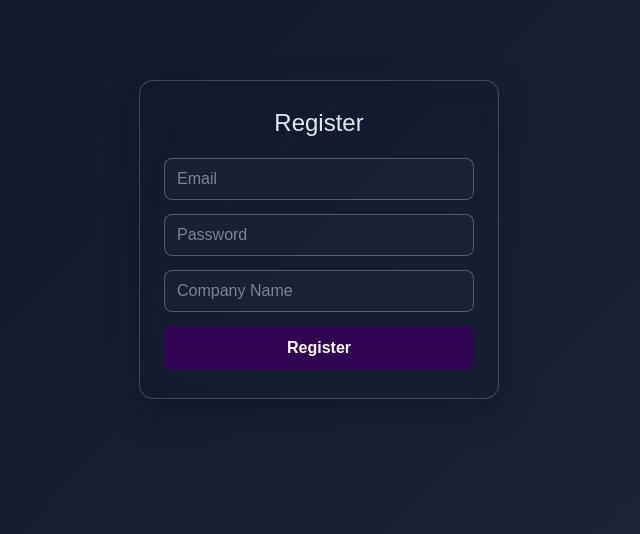
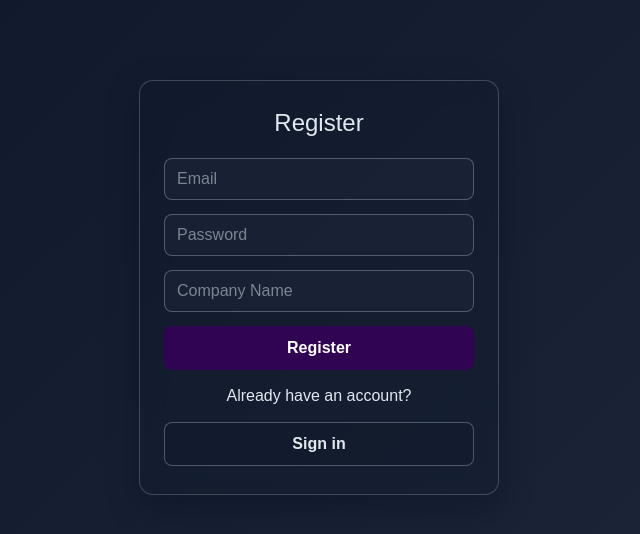
Before and after one commit to liavonliashchynski/inventory-app, a Next.js app: page /register in a window 1280 px wide. Shown: the top 534 px of the page, without its empty margins (321-961 px from the left). Built offline with nearby package versions, Linux system fonts and the light colour scheme.

Commit message:
feat(auth): add login navigation to register page
- add "Already have an account?" helper text
- add Sign in link using Next.js Link component
- style secondaryAction button for auth navigation
- improve UX between register and login pages

```diff
--- a/src/features/auth/register/RegisterForm.tsx
+++ b/src/features/auth/register/RegisterForm.tsx
@@ -2,6 +2,7 @@
 
 import styles from "./register.module.scss";
 import { useRegister } from "./useRegister";
+import Link from "next/link";
 
 export default function RegisterForm() {
   const { isLoading, error, handleRegister } = useRegister();
@@ -29,6 +30,10 @@ export default function RegisterForm() {
         <button type="submit" disabled={isLoading}>
           {isLoading ? "Signing up..." : "Register"}
         </button>
+        <p className={styles.helperText}>Already have an account?</p>
+        <Link href="/login" className={styles.secondaryAction}>
+          Sign in
+        </Link>
       </form>
     </div>
   );
--- a/src/features/auth/register/register.module.scss
+++ b/src/features/auth/register/register.module.scss
@@ -42,6 +42,12 @@ $focus-ring: #60a5fa;
     width: 100%;
   }
 
+  .helperText {
+    margin: 0;
+    color: $text-main;
+    text-align: center;
+  }
+
   input {
     width: 100%;
     height: 42px;
@@ -83,4 +89,31 @@ $focus-ring: #60a5fa;
       cursor: not-allowed;
     }
   }
+
+  .secondaryAction {
+    display: inline-flex;
+    align-items: center;
+    justify-content: center;
+    width: 100%;
+    min-height: 44px;
+    border: 1px solid rgba(148, 163, 184, 0.45);
+    border-radius: 8px;
+    background: rgba(15, 23, 42, 0.3);
+    color: #e2e8f0;
+    font-weight: 600;
+    text-decoration: none;
+    transition:
+      background-color 0.15s ease,
+      border-color 0.15s ease,
+      transform 0.05s ease;
+
+    &:hover {
+      background: rgba(30, 41, 59, 0.55);
+      border-color: rgba(148, 163, 184, 0.7);
+    }
+
+    &:active {
+      transform: translateY(1px);
+    }
+  }
 }
```
